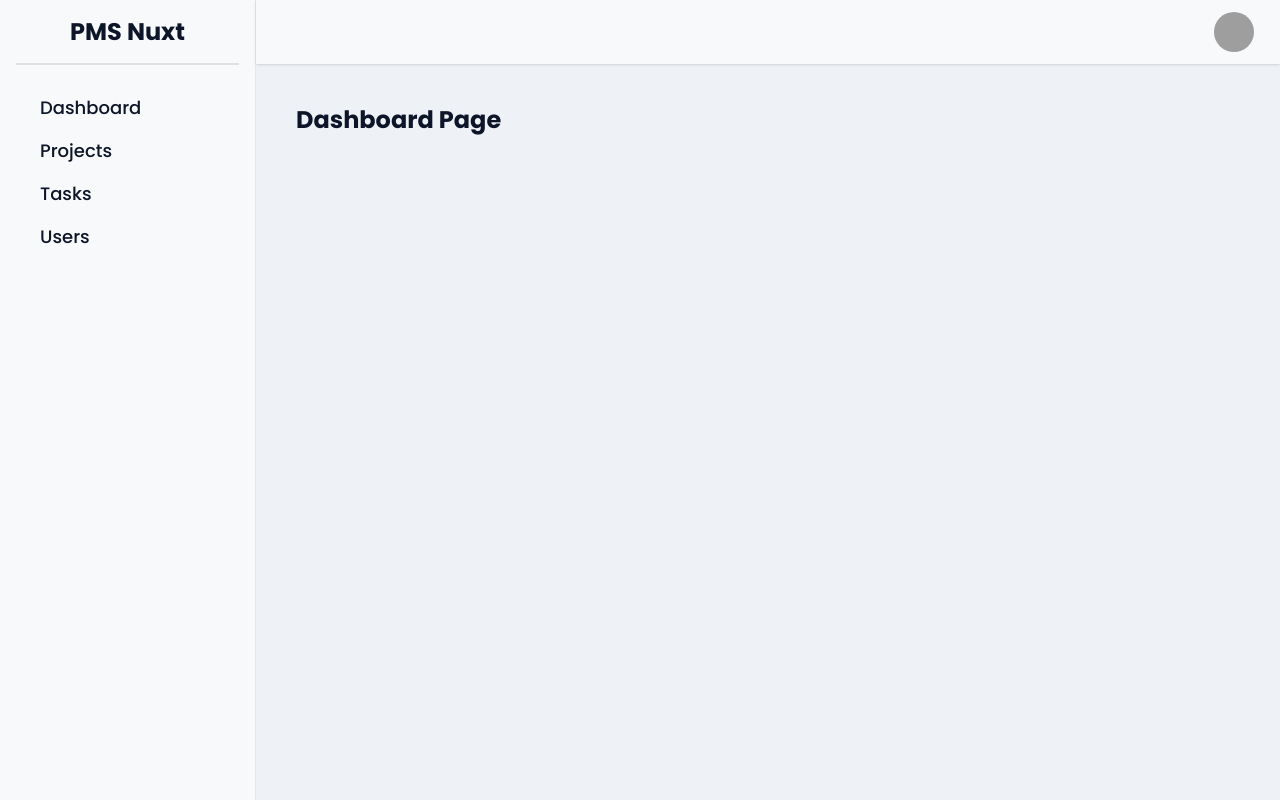
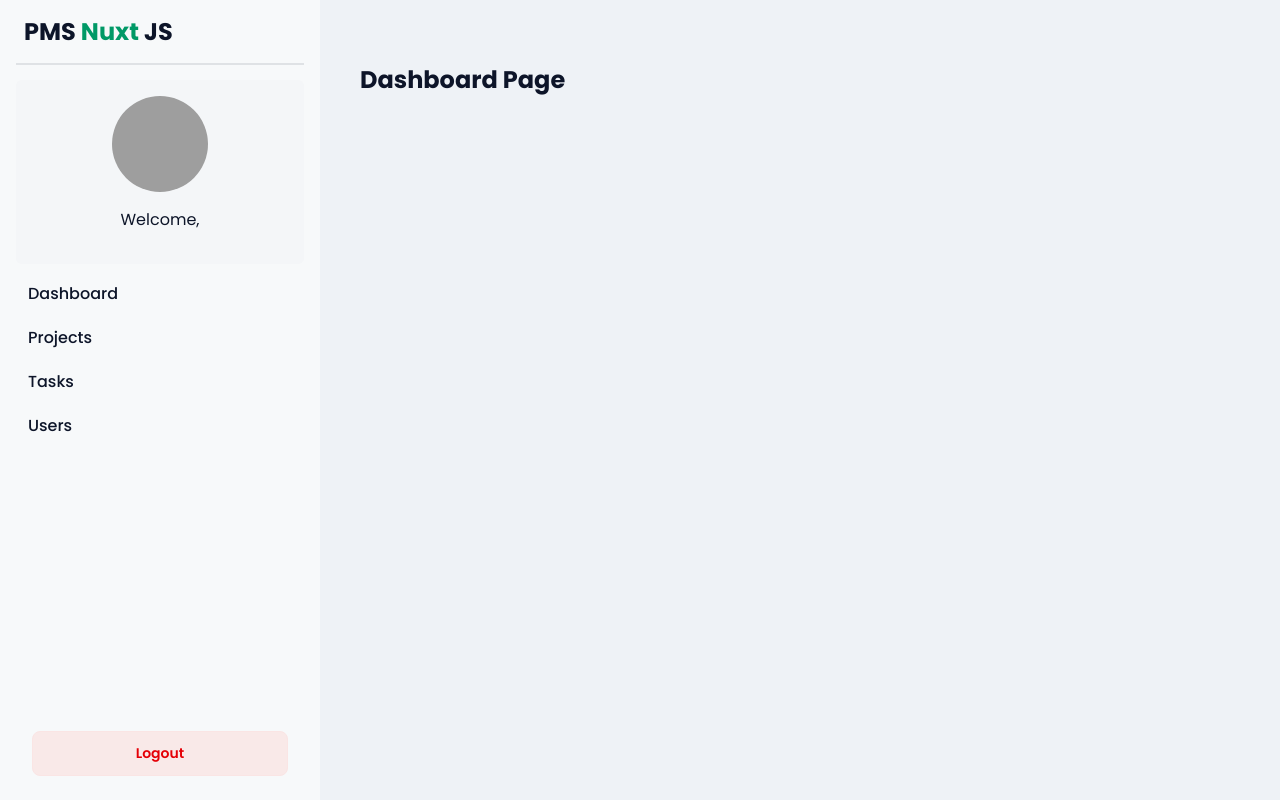
Before and after one commit to perdanawjatmiko/project-management-vue, a Nuxt app in the folder frontend/: page /dashboard in a window 1280 px wide. Built offline with nearby package versions, Linux system fonts and the light colour scheme; grey boxes are pictures that could not be loaded.

Commit message:
fix sidebar

```diff
--- a/frontend/components/AppHeader.vue
+++ b/frontend/components/AppHeader.vue
@@ -1,5 +1,5 @@
 <template>
     <header>
-        <AppNavbar/>
+        <!-- <AppNavbar/> -->
     </header>
 </template>
--- a/frontend/components/AppNavbar.vue
+++ b/frontend/components/AppNavbar.vue
@@ -1,5 +1,5 @@
 <template>
-    <div class="navbar bg-base-100 shadow-sm hidden sm:flex">
+    <div class="navbar bg-base-100 shadow-sm sm:flex">
         <div class="navbar-start">
 
         </div>
--- a/frontend/components/SidebarLayout.vue
+++ b/frontend/components/SidebarLayout.vue
@@ -1,63 +1,62 @@
 <!-- components/SidebarLayout.vue -->
 <template>
   <div class="min-h-screen flex flex-col lg:flex-row">
-    <!-- Sidebar -->
-    <aside class="bg-base-100 w-full lg:w-64 p-4 hidden lg:block border-r-1 border-gray-200">
-      <h2 class="text-2xl font-bold text-center">PMS Nuxt</h2>
-      <div class="divider my-2"></div>
-      <ul class="menu menu-lg space-y-1 w-full">
-        <li v-for="item in menuItems" :key="item.label" class="">
-          <NuxtLink :to="item.to" class="font-medium">
-            {{ item.label }}
-          </NuxtLink>
-        </li>
-      </ul>
-    </aside>
-
-    <!-- Mobile Navbar -->
-    <div class="navbar bg-base-100 shadow-sm lg:hidden">
-      <div class="flex-1">
-        <div class="dropdown">
-          <label tabindex="0" class="btn btn-ghost">
-            <svg xmlns="http://www.w3.org/2000/svg" class="h-6 w-6" fill="none" viewBox="0 0 24 24"
-              stroke="currentColor">
-              <path stroke-linecap="round" stroke-linejoin="round" stroke-width="2"
-                d="M4 6h16M4 12h16M4 18h16" />
-            </svg>
-          </label>
-          <ul tabindex="0" class="menu menu-sm dropdown-content bg-base-100 mt-3 w-52 shadow rounded-box z-10">
-            <li v-for="item in menuItems" :key="item.label">
-              <NuxtLink :to="item.to">{{ item.label }}</NuxtLink>
+    <div class="drawer lg:drawer-open">
+      <label for="mainSidebar" class="btn btn-ghost drawer-button lg:hidden fixed top-2 left-2">
+          <Menu />
+      </label>
+      <input id="mainSidebar" type="checkbox" ref="drawerCheckbox" class="drawer-toggle" />
+      <div class="drawer-content flex flex-col justify-center w-full">
+        <!-- Main Content -->
+        <main class="flex-1 bg-base-200 min-h-screen pt-10 sm:pt-6">
+          <slot />
+        </main>
+      </div>
+      <div class="drawer-side">
+        <label for="mainSidebar" aria-label="close sidebar" class="drawer-overlay"></label>
+        <div class="menu bg-base-100 text-base-content min-h-full w-80 p-4 flex-col justify-between">
+          <div class="flex justify-between items-center px-2">
+            <h1 class="text-2xl font-bold">PMS <span class="text-emerald-600">Nuxt</span> JS</h1>
+            <button @click="closeDrawer" class="btn sm:hidden">
+              <X/>
+            </button>
+          </div>
+          <div class="divider my-2"></div>
+          <div class="flex flex-col justify-center items-center bg-gray-300/10 rounded-md p-4 mb-2">
+            <div class="avatar mb-4">
+              <div class="w-24 rounded-full">
+                <img src="https://img.daisyui.com/images/profile/demo/spiderperson@192.webp" />
+              </div>
+            </div>
+            <p class="text-center text-base mb-4">Welcome, <span class="text-emerald-600 font-semibold link link-hover">{{ user?.name }}</span></p>
+          </div>
+          <ul class="flex flex-col justify-start">
+            <li v-for="item in menuItems" :key="item.label" class="text-base my-1">
+            <NuxtLink :to="item.to" class="font-medium" aria-label="close sidebar"  @click="closeDrawer">
+              {{ item.label }}
+            </NuxtLink>
             </li>
           </ul>
-        </div>
-        <a class="btn btn-ghost text-xl">PMS Nuxt</a>
-      </div>
-      <div class="flex-none">
-        <div class="dropdown dropdown-end">
-          <div tabindex="0" role="button" class="btn btn-ghost btn-circle avatar">
-            <div class="w-10 rounded-full">
-              <img alt="User Avatar" src="https://img.daisyui.com/images/stock/photo-1534528741775-53994a69daeb.webp" />
-            </div>
+          <div class="flex-1 bottom-4 p-4">
+            <button class="absolute bottom-6 btn btn-error btn-soft btn-wide text-md" @click="logout">Logout</button>
           </div>
-          <ul class="menu menu-lg dropdown-content bg-base-100 mt-3 w-52 shadow rounded-box z-10">
-            <li><a>Profile</a></li>
-            <li><a>Settings</a></li>
-            <li><a @click="logout">Logout</a></li>
-          </ul>
         </div>
       </div>
     </div>
-
-    <!-- Main Content -->
-    <main class="flex-1 bg-base-200">
-      <slot />
-    </main>
   </div>
 </template>
 
 <script setup lang="ts">
-const { logout } = useAuth();
+import { X, Menu } from 'lucide-vue-next';
+const { logout, user, fetchUser } = useAuth();
+if (!user.value) await fetchUser();
+const drawerCheckbox = ref<HTMLInputElement | null>(null);
+
+const closeDrawer = () => {
+  if (drawerCheckbox.value && drawerCheckbox.value.checked) {
+    drawerCheckbox.value.checked = false;
+  }
+};
 
 const menuItems = [
   { label: 'Dashboard', to: '/dashboard' },
--- a/frontend/package.json
+++ b/frontend/package.json
@@ -14,6 +14,7 @@
     "@tailwindcss/vite": "^4.1.7",
     "@vueuse/core": "^13.2.0",
     "daisyui": "^5.0.37",
+    "lucide-vue-next": "^0.513.0",
     "nuxt": "^3.17.4",
     "tailwindcss": "^4.1.7",
     "vue": "^3.5.14",
--- a/frontend/pages/tasks/index.vue
+++ b/frontend/pages/tasks/index.vue
@@ -1,5 +1,5 @@
 <template>
-  <div class="p-2 md:p-4 lg:p-6">
+  <div class="p-2 md:p-4 lg:p-6 h-screen">
     <div class="flex justify-between items-center mb-4">
       <h1 class="text-2xl font-bold">My Tasks</h1>
       <NuxtLink to="/tasks/create" class="btn btn-primary">+ New Task</NuxtLink>
```
Also changed, not shown: 1 other file (tests, documents, lock files or other folders).
